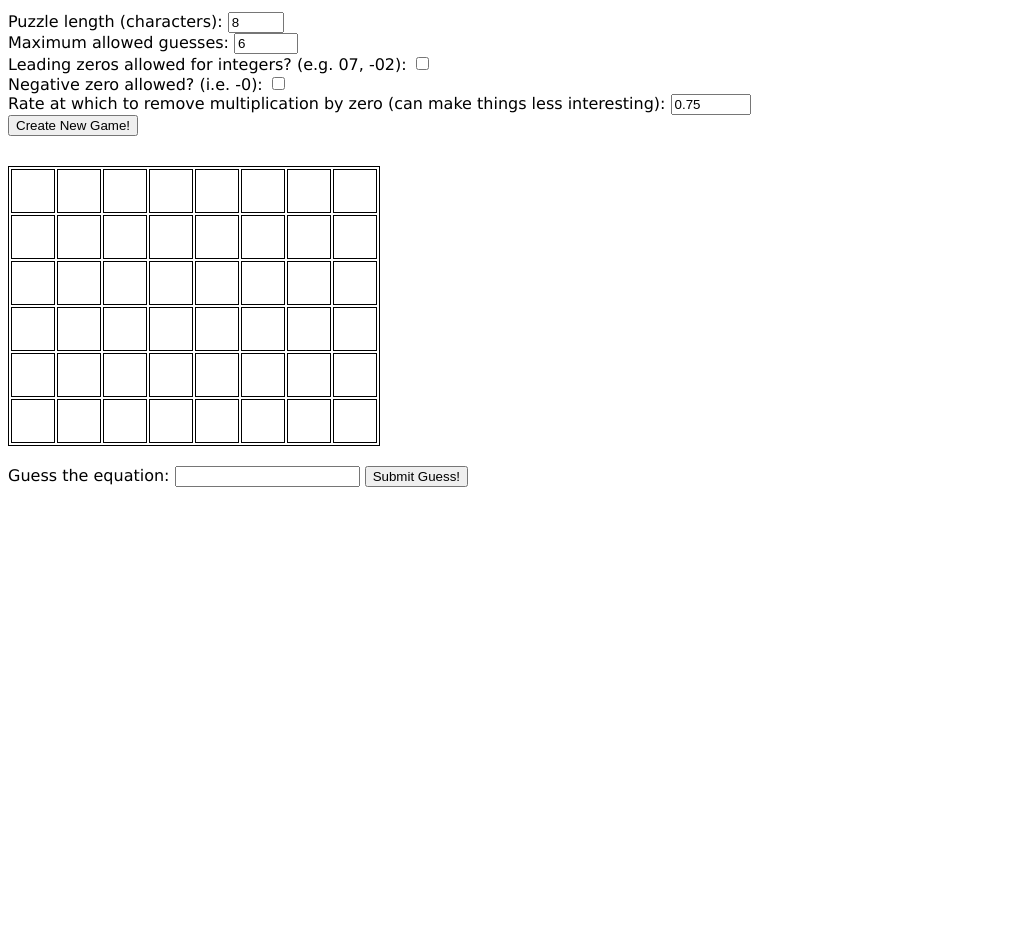
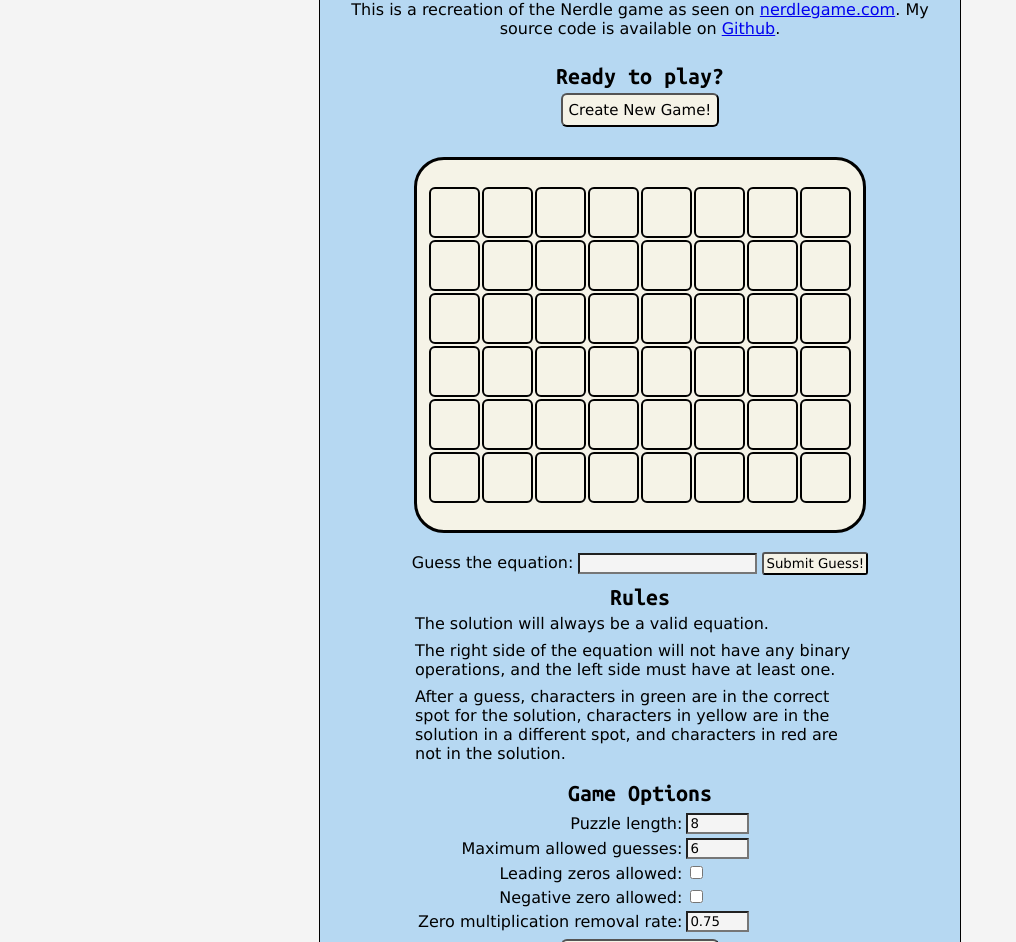
Before and after one commit to ejyager00/nerdle, a plain HTML site: page index.html in a window 1280 px wide. Shown: the part 104-1046 px from the top of the page, without its empty margins (0-1016 px from the left). Before the commit the page ends 800 px from the top, so only its background shows below. Drawn offline with Linux system fonts and the light colour scheme; no server answers.

Commit message:
improve UI and a bug fix in yellow highlighting

```diff
--- a/assets/styles.css
+++ b/assets/styles.css
@@ -1,15 +1,108 @@
+/*
+Green: 98D4BB
+Yellow: F7F6CF
+Red: C47482
+Light blue: 9AC8EB
+Dark blue: 5784BA
+Purple: BEB4C5
+White: F5F3E7
+*/
 body {
     font-family: Verdana, Geneva, Tahoma, sans-serif;
+    text-align: center;
+    padding: 0px;
+    margin: 0px;
+    background-color: #F4F4F4;
 }
-table, td {
-    border: 1px solid;
+article {
+    max-width: 900px;
+    padding: 0px 20px 80px 20px;
+    text-align: center;
+    display: inline-block;
+    background-color: #B6D8F2;
+    margin: 0px;
+    border-left: 1px solid;
+    border-right: 1px solid;
 }
-table {
+h1 {
+    font-family: 'Ubuntu Mono', Verdana, Geneva, Tahoma, sans-serif;
+    font-weight: 700;
+    font-size: 80px;
+    margin-bottom: 0px;
+    margin-top: 8px;
+}
+h2 {
+    font-family: 'Ubuntu Mono', Verdana, Geneva, Tahoma, sans-serif;
+    margin-top: 10px;
+    margin-bottom: 5px;
+}
+input {
+    background-color: #F4F4F4;
+    font-family: Verdana, Geneva, Tahoma, sans-serif;
+}
+#intro {
+    max-width: 600px;
+    display: inline-block;
+}
+#inputs {
+    display: inline-block;
+}
+.inputlabel {
+    width: 60%;
+    text-align: right;
+}
+.inputitem {
+    width: 40%;
+    text-align: left;
+    vertical-align: bottom;
+}
+#zeroremovalrate, #maxguesses, #puzzlelength {
+    width: 55px;
+}
+#formSubmit1, #formSubmit2 {
+    background-color: #F5F3E7;
+    font-family: Verdana, Geneva, Tahoma, sans-serif;
+    padding: 6px;
+    border-radius: 6px;
+    font-size: 15px;
+    font-weight: 500;
+}
+#gameTable {
     margin-top: 30px;
-    margin-bottom: 20px;
+    margin-bottom: 15px;
+    padding: 25px 10px 25px 10px;
+    border-radius: 30px;
+    border: 3px solid;
+    display: inline-block;
+    background-color: #F5F3E7;
 }
-td {
-    width: 40px;
-    height: 40px;
+#gameGrid > tr > td {
+    font-family: 'Ubuntu Mono', Verdana, Geneva, Tahoma, sans-serif;
+    width: 45px;
+    height: 45px;
     text-align: center;
+    border: 2px solid;
+    border-radius: 6px;
+    font-size: 25px;
 }
+#guessInputs {
+    vertical-align: center;
+}
+#guessSubmit {
+    background-color: #F5F3E7;
+    font-family: Verdana, Geneva, Tahoma, sans-serif;
+    padding: 2px;
+    border-radius: 3px;
+}
+#rules {
+    list-style-type: none;
+    text-align: left;
+    max-width: 450px;
+    margin-top: 0px;
+    display: inline-block;
+    padding-left: 0px;
+    margin-bottom: 0px;
+}
+#rules > li {
+    margin-bottom: 8px;
+}
--- a/index.html
+++ b/index.html
@@ -1,27 +1,86 @@
 <!DOCTYPE html>
 <html lang="en">
+
 <head>
     <title>Nerdle</title>
+    <link rel="preconnect" href="https://fonts.googleapis.com">
+    <link rel="preconnect" href="https://fonts.gstatic.com" crossorigin>
+    <link href="https://fonts.googleapis.com/css2?family=Ubuntu+Mono:wght@400;700&display=swap" rel="stylesheet">
     <link rel="stylesheet" href="assets/styles.css" type="text/css" media="screen" charset="utf-8">
 </head>
+
 <body>
-        <h1>Nerdle</h1>
-        <p>This is my attempt at recreating the Nerdle game as seen on <a href="https://nerdlegame.com/">nerdlegame.com/</a>. My source code is available on <a href="https://github.com/ejyager00/nerdle">Github</a></p>
-        <div id="inputs">
-            <label for="puzzlelength">Puzzle length (characters):</label>
-            <input type="number" id="puzzlelength" name="puzzlelength" min="6" max="16" value="8" step="1"><br>
-            <label for="maxguesses">Maximum allowed guesses:</label>
-            <input type="number" id="maxguesses" name="maxguesses" min="1" max="100" value="6" step="1"><br>
-            <label for="leadingzeros">Leading zeros allowed for integers? (e.g. 07, -02):</label>
-            <input type="checkbox" id="leadingzeros" name="leadingzeros"><br>
-            <label for="negativezero">Negative zero allowed? (i.e. -0):</label>
-            <input type="checkbox" id="negativezero" name="negativezero"><br>
-            <label for="zeroremovalrate">Rate at which to remove multiplication by zero (can make things less interesting):</label>
-            <input type="number" id="zeroremovalrate" name="zeroremovalrate" min="0" max="1" value="0.75" step="0.001"><br>
-            <button type="button" id="formSubmit">Create New Game!</button>
-        </div>
-        <table>
-            <tbody id="gameGrid"><tr><td></td><td></td><td></td><td></td><td></td><td></td><td></td><td></td></tr><tr><td></td><td></td><td></td><td></td><td></td><td></td><td></td><td></td></tr><tr><td></td><td></td><td></td><td></td><td></td><td></td><td></td><td></td></tr><tr><td></td><td></td><td></td><td></td><td></td><td></td><td></td><td></td></tr><tr><td></td><td></td><td></td><td></td><td></td><td></td><td></td><td></td></tr><tr><td></td><td></td><td></td><td></td><td></td><td></td><td></td><td></td></tr></tbody>
+    <article>
+        <h1>NERDLE</h1>
+        <p id="intro">This is a recreation of the Nerdle game as seen on <a
+                href="https://nerdlegame.com/">nerdlegame.com</a>. My source code is available on <a
+                href="https://github.com/ejyager00/nerdle">Github</a>.</p>
+        <h2>Ready to play?</h2>
+        <button type="button" id="formSubmit1">Create New Game!</button>
+        <br>
+        <table id="gameTable">
+            <tbody id="gameGrid">
+                <tr>
+                    <td></td>
+                    <td></td>
+                    <td></td>
+                    <td></td>
+                    <td></td>
+                    <td></td>
+                    <td></td>
+                    <td></td>
+                </tr>
+                <tr>
+                    <td></td>
+                    <td></td>
+                    <td></td>
+                    <td></td>
+                    <td></td>
+                    <td></td>
+                    <td></td>
+                    <td></td>
+                </tr>
+                <tr>
+                    <td></td>
+                    <td></td>
+                    <td></td>
+                    <td></td>
+                    <td></td>
+                    <td></td>
+                    <td></td>
+                    <td></td>
+                </tr>
+                <tr>
+                    <td></td>
+                    <td></td>
+                    <td></td>
+                    <td></td>
+                    <td></td>
+                    <td></td>
+                    <td></td>
+                    <td></td>
+                </tr>
+                <tr>
+                    <td></td>
+                    <td></td>
+                    <td></td>
+                    <td></td>
+                    <td></td>
+                    <td></td>
+                    <td></td>
+                    <td></td>
+                </tr>
+                <tr>
+                    <td></td>
+                    <td></td>
+                    <td></td>
+                    <td></td>
+                    <td></td>
+                    <td></td>
+                    <td></td>
+                    <td></td>
+                </tr>
+            </tbody>
         </table>
         <div id="guessInputs">
             <label for="userguess">Guess the equation:</label>
@@ -29,6 +88,46 @@
             <button type="button" id="guessSubmit">Submit Guess!</button>
         </div>
         <p id="warning"></p>
+        <h2>Rules</h2>
+        <ul id="rules">
+            <li>The solution will always be a valid equation.</li>
+            <li>The right side of the equation will not have any binary operations, and the left side must have at least
+                one.</li>
+            <li>After a guess, characters in green are in the correct spot for the solution, characters in yellow are in
+                the solution in a different spot, and characters in red are not in the solution.</li>
+        </ul>
+        <div id="gameoptions">
+            <h2>Game Options</h2>
+            <table id="inputs">
+                <tr>
+                    <td class="inputlabel"><label for="puzzlelength">Puzzle length:</label></td>
+                    <td class="inputitem"><input type="number" id="puzzlelength" name="puzzlelength" min="6" max="16"
+                            value="8" step="1"></td>
+                </tr>
+                <tr>
+                    <td class="inputlabel"><label for="maxguesses">Maximum allowed guesses:</label></td>
+                    <td class="inputitem"><input type="number" id="maxguesses" name="maxguesses" min="1" max="100"
+                            value="6" step="1"></td>
+                </tr>
+                <tr title="e.g. 07, -02">
+                    <td class="inputlabel"><label for="leadingzeros">Leading zeros allowed:</label></td>
+                    <td class="inputitem"><input type="checkbox" id="leadingzeros" name="leadingzeros"></td>
+                </tr>
+                <tr title="i.e. -0">
+                    <td class="inputlabel"><label for="negativezero">Negative zero allowed:</label></td>
+                    <td class="inputitem"><input type="checkbox" id="negativezero" name="negativezero"></td>
+                </tr>
+                <tr title="e.g. 0*8934=0. It can get boring if these appear too often.">
+                    <td class="inputlabel"><label for="zeroremovalrate">Zero multiplication removal rate:</label></td>
+                    <td class="inputitem"><input type="number" id="zeroremovalrate" name="zeroremovalrate" min="0"
+                            max="1" value="0.75" step="0.001"></td>
+                </tr>
+            </table>
+            <br>
+            <button type="button" id="formSubmit2">Create New Game!</button>
+        </div>
         <script src="assets/script.js"></script>
+    </article>
 </body>
+
 </html>
```
Also changed, not shown: assets/script.js (+12 -4 lines), 1 other file. Lines whose indentation alone changed are shown as unchanged.
